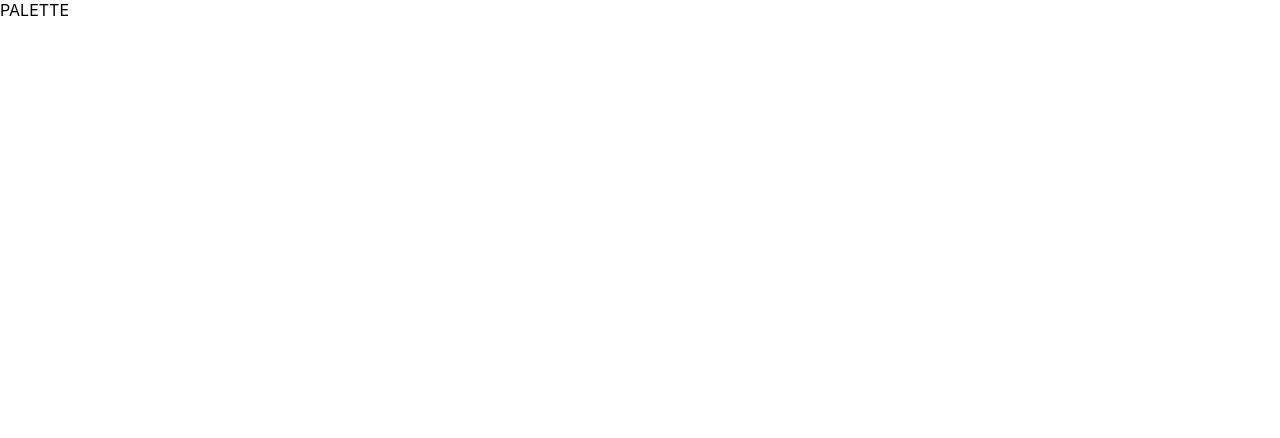
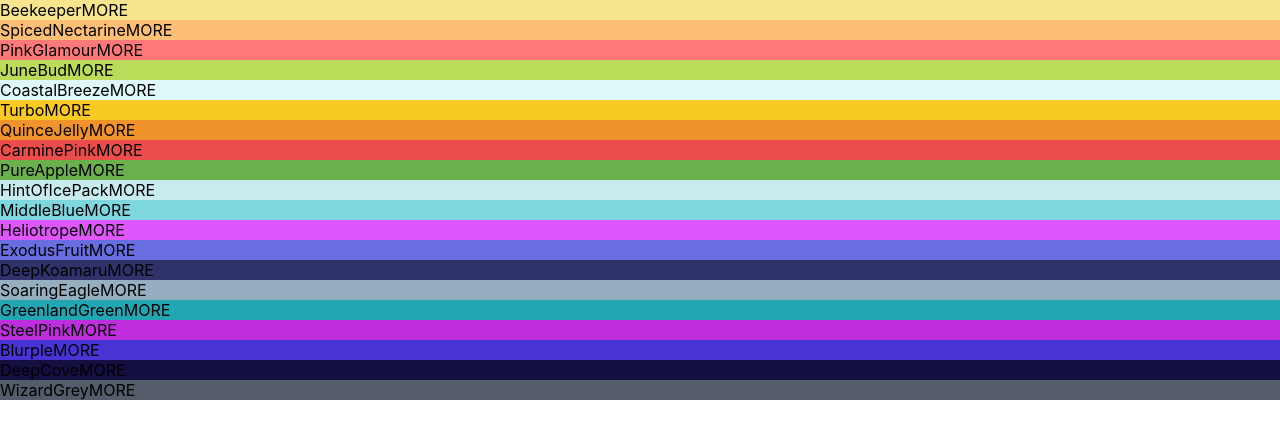
Before and after one commit to MichaelOgunsanmi/reactColorPalette, a React (Create React App) app: page / in a window 1280 px wide. Shown: the top 438 px of the page. Built offline with nearby package versions, Linux system fonts and the light colour scheme.

Commit message:
Added the colorBox component to render each color from our palette

```diff
--- /dev/null
+++ b/src/ColorBox.js
@@ -0,0 +1,12 @@
+import React from 'react';
+
+const ColorBox = (props) => {
+    return (
+        <div className={"ColorBox"} style={{background: props.backgroundColor}}>
+            <span>{props.name}</span>
+            <span>MORE</span>
+        </div>
+    );
+};
+
+export default ColorBox;
--- a/src/Palette.js
+++ b/src/Palette.js
@@ -1,10 +1,12 @@
 import React from 'react';
+import ColorBox from "./ColorBox";
 
-const Palette = () => {
+const Palette = (props) => {
+    const colorBoxes = props.colors.map( color => <ColorBox backgroundColor={color.color} name={color.name}/>);
     return (
         <div className={'Palette'}>
             {/*Navbar Here*/}
-            <div className="Palette-colors">PALETTE</div>
+            <div className="Palette-colors">{colorBoxes}</div>
             {/*Footer eventually*/}
         </div>
     );
```
Also changed, not shown: src/ColorBox.css (added).
